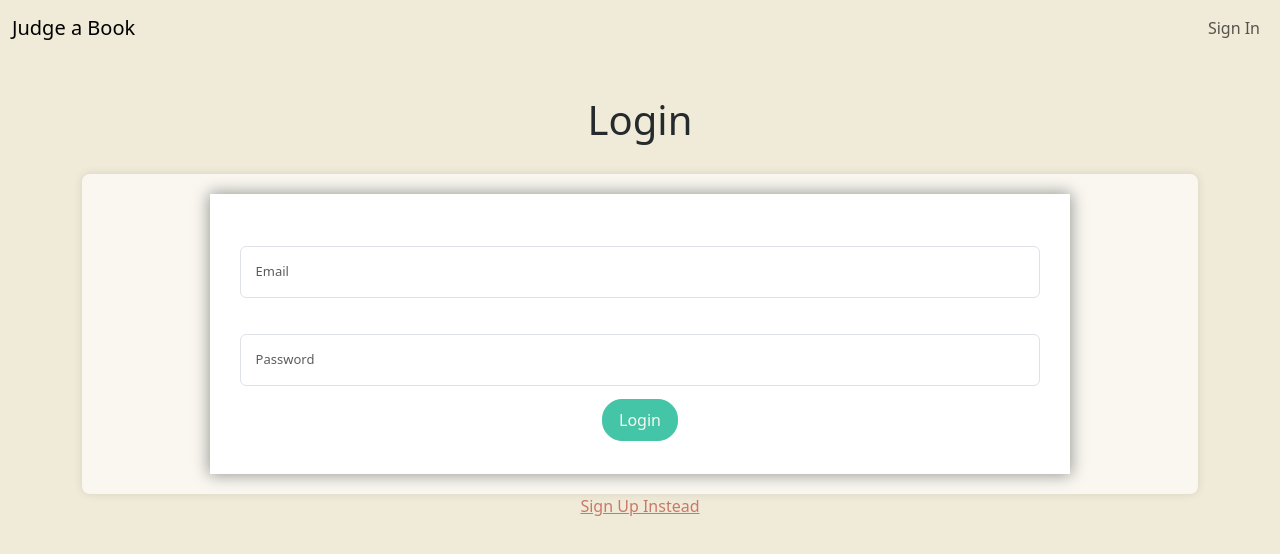
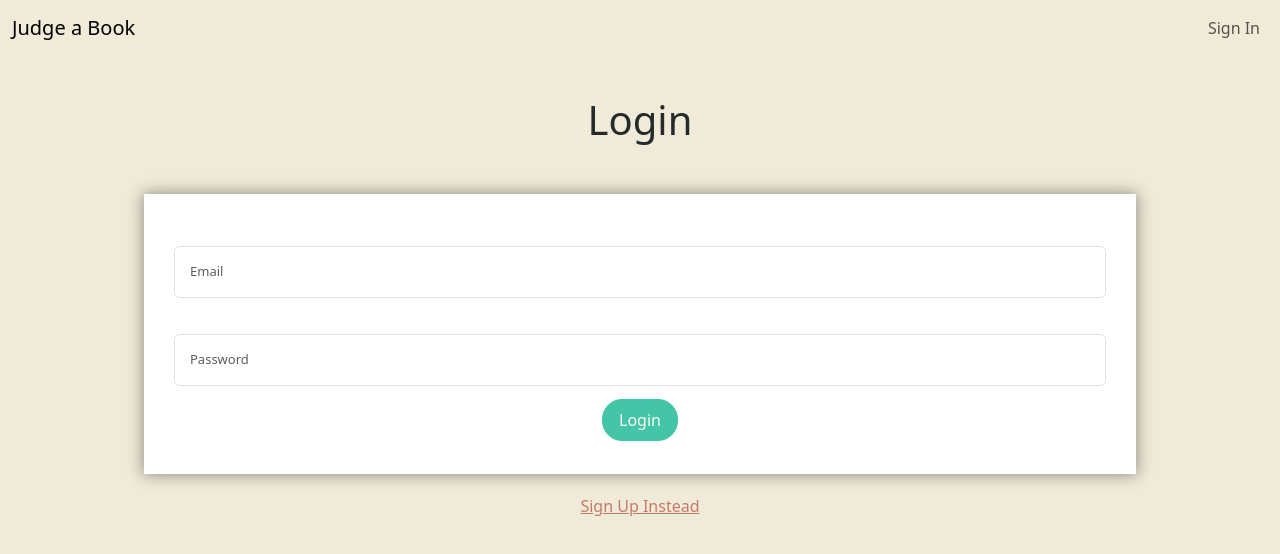
Before and after one commit to noah-10/CoverToCover, a React (Vite) app in the folder client/: page /login in a window 1280 px wide. Shown: the top 554 px of the page. Built offline with nearby package versions, Linux system fonts and the light colour scheme.

Commit message:
Style for login

```diff
--- a/client/src/css/login.css
+++ b/client/src/css/login.css
@@ -13,6 +13,8 @@
     position: relative;
     margin-top: 30px;
     height: 20rem;
+    box-shadow: none;
+    background-color: transparent;
 }
 
 .login-form fieldset{
--- a/client/src/pages/Login.jsx
+++ b/client/src/pages/Login.jsx
@@ -36,7 +36,7 @@ const Login = () => {
     }
 
     return (
-        <div className="container login-container">
+        <div className="login-container">
             <h1>Login</h1>
             <form className="login-form">
                 <fieldset>
```
